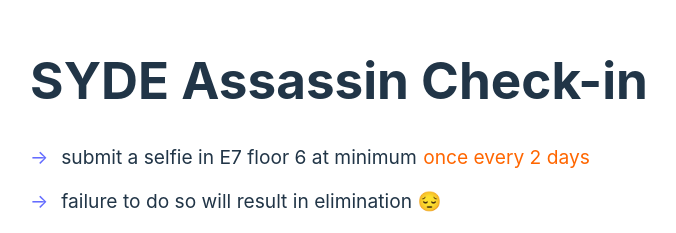
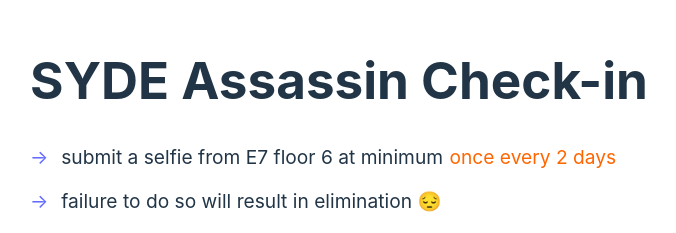
Before and after one commit to jooliaju/assassin_web_tool, a React (Vite) app: page /checkin in a window 1280 px wide. Shown: the part 163-396 px from the top of the page, without its empty margins (301-977 px from the left). Built offline with nearby package versions, Linux system fonts and the light colour scheme; no server answers.

Commit message:
Update CheckIn.jsx

```diff
--- a/src/components/CheckIn.jsx
+++ b/src/components/CheckIn.jsx
@@ -70,7 +70,7 @@ function CheckIn() {
           <ul>
             <li>
               <p>
-                submit a selfie in E7 floor 6 at minimum
+                submit a selfie from E7 floor 6 at minimum
                 <span style={{ color: "#ff6600", marginLeft: "0.4rem" }}>
                   once every 2 days
                 </span>
```
